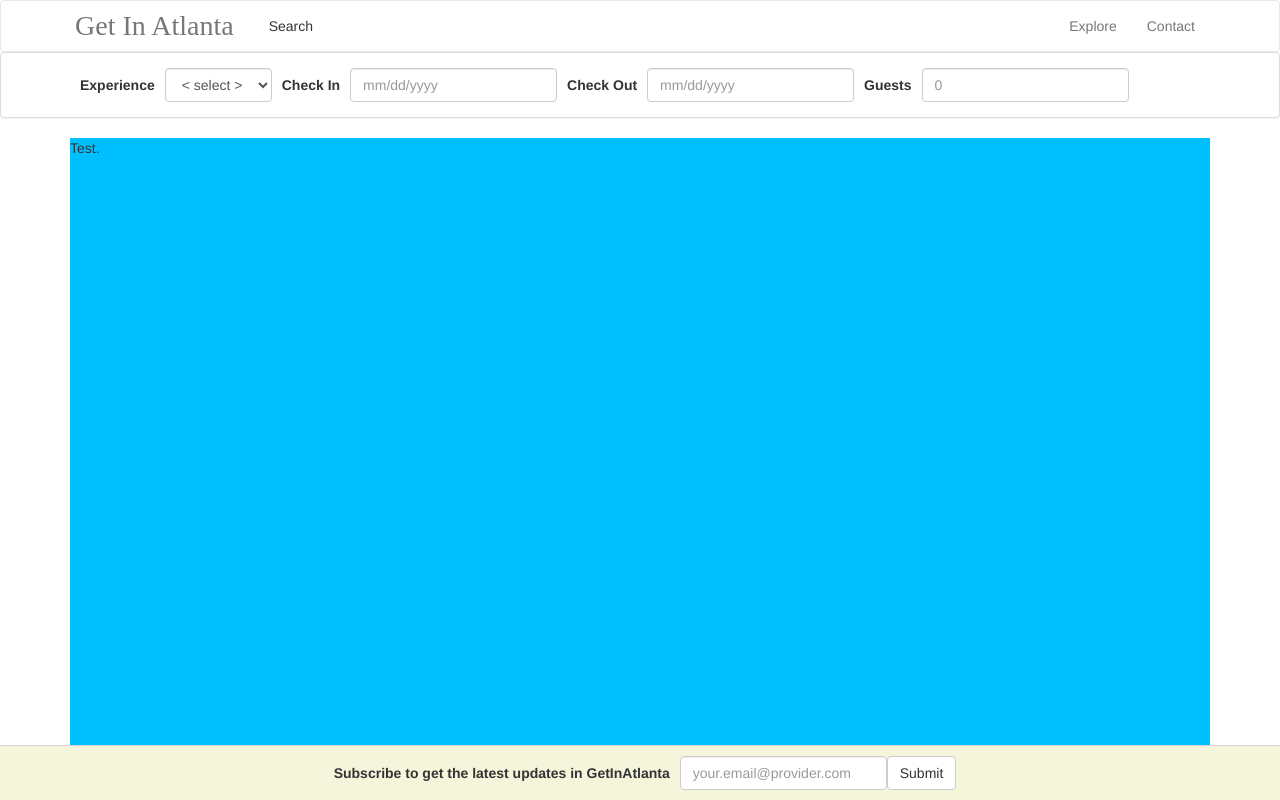
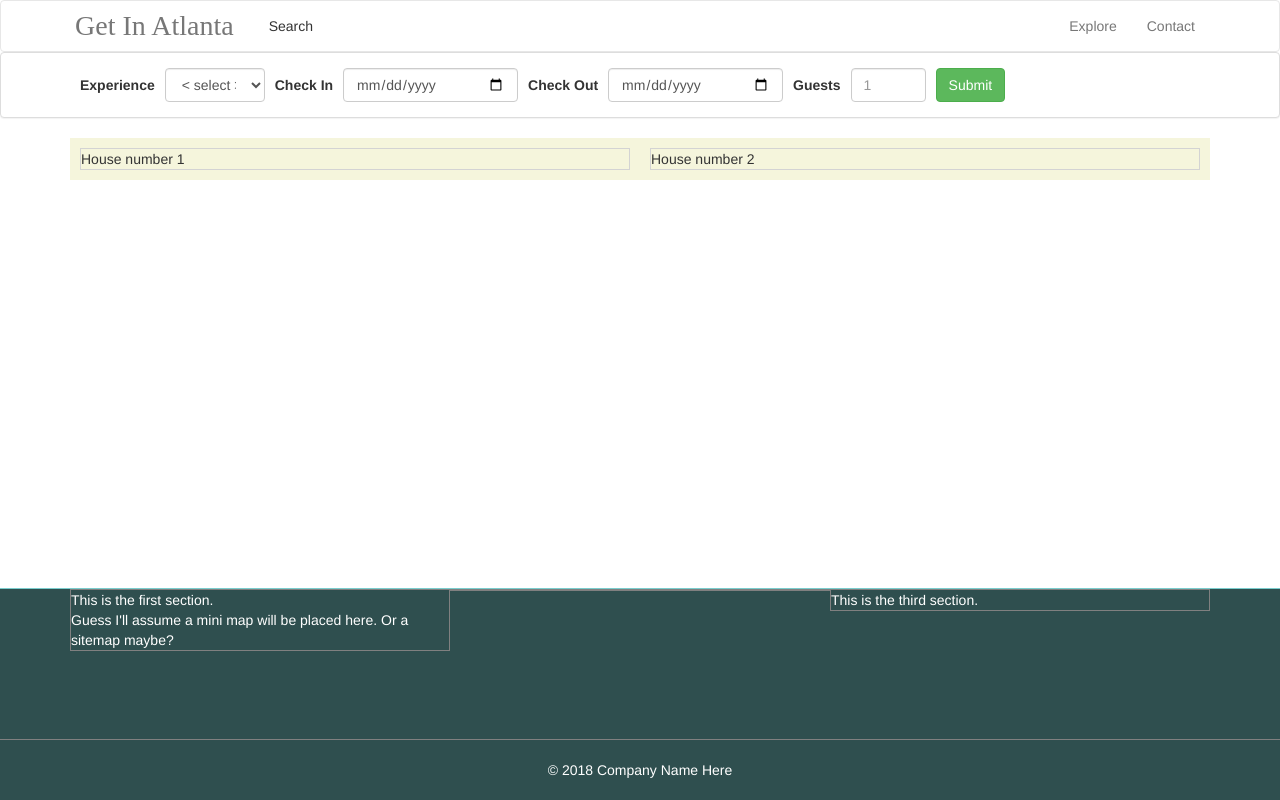
Before and after one commit to rocalworks/gia-booking-app, a React (Create React App) app: page / in a window 1280 px wide. Both pictures are taken after a click on the button "Search". Shown: the top 800 px of the page. Built offline with nearby package versions, Linux system fonts and the light colour scheme; the HTML template or start-up script is replaced by a standard one; a web font is replaced by a local one.

Commit message:
Adding search results (not functional yet)

```diff
--- a/public/styles.css
+++ b/public/styles.css
@@ -40,6 +40,22 @@ body {
     padding-right: 10px;
 }
 
+/* Search form goes here */
+
+#experience {
+    width: 100px;
+}
+
+#check-in, #check-out {
+    width: 175px;
+}
+
+#numGuests {
+    margin-right: 10px;
+    width: 75px;
+
+}
+
 
 /* Content here */
 
@@ -53,11 +69,25 @@ body {
     max-width: 1180px;
 }
 
-.section {
-    background-color: deepskyblue;
-    height: 1020vh;
+.search-results {
+
 }
 
+.house-list {
+    list-style: none;
+    padding: 0px !important;
+}
+
+.house-item-wrapper {
+    width: 50%;
+    padding: 10px;
+    display: inline-block;
+    background-color: beige;
+}
+
+.house-item {
+    border: solid 1px lightgray;
+}
 
 /* Newsletter here */
 
--- /dev/null
+++ b/src/common/House.js
@@ -0,0 +1,13 @@
+import React, { Component } from 'react';
+
+class House extends Component {
+    render() {
+        return(
+            <div className="house-item">
+                House number {this.props.house.id}
+            </div>
+        );
+    }
+}
+
+export default House;
--- a/src/common/Newsletter.js
+++ b/src/common/Newsletter.js
@@ -20,7 +20,7 @@ class Newsletter extends Component {
                                 label="Subscribe to get the latest updates in GetInAtlanta"
                                 placeholder="your.email@provider.com"
                                 />
-                            <Button type="submit">Submit</Button>
+                            <Button bsStyle="success" type="submit">Submit</Button>
                         </Form>
                     </div>
                 </div>
--- a/src/common/Search.js
+++ b/src/common/Search.js
@@ -1,5 +1,5 @@
 import React, { Component } from 'react';
-import { Panel, Form } from 'react-bootstrap';
+import { Panel, Form, Button } from 'react-bootstrap';
 import { SelectFieldGroup, InputFieldGroup } from './FieldGroup';
 
 class Search extends Component {
@@ -35,13 +35,13 @@ class Search extends Component {
                                     />
                                 <InputFieldGroup
                                     id="check-in"
-                                    type="text"
+                                    type="date"
                                     label="Check In"
                                     placeholder="mm/dd/yyyy"
                                     />
                                 <InputFieldGroup
                                     id="check-out"
-                                    type="text"
+                                    type="date"
                                     label="Check Out"
                                     placeholder="mm/dd/yyyy"
                                     />
@@ -49,8 +49,10 @@ class Search extends Component {
                                     id="numGuests"
                                     type="number"
                                     label="Guests"
-                                    placeholder="0"
+                                    placeholder="1"
+                                    min="1"
                                     />
+                                <Button bsStyle="success" type="submit" id="btn-submit">Submit</Button>
                             </Form>
                         </div>
                     </Panel.Body>
--- a/src/pages/Home.js
+++ b/src/pages/Home.js
@@ -1,4 +1,5 @@
 import React, { Component } from 'react';
+import House from './../common/House';
 
 class Home extends Component {
     render() {
@@ -6,8 +7,16 @@ class Home extends Component {
             <div className="container">
                 { /* TODO: Add parallax scrolling on background */ }
                 <div className="content">
-                    <div className="section">
-                        Test.
+                    <div className="search-results">
+                        <ul className="house-list">
+                            { /* TODO: Create map for houses */}
+                            <li className="house-item-wrapper">
+                                <House house={{ id: "1" }} />
+                            </li>
+                            <li className="house-item-wrapper">
+                                <House house={{ id: "2" }} />
+                            </li>
+                        </ul>
                     </div>
                 </div>
             </div>
```
